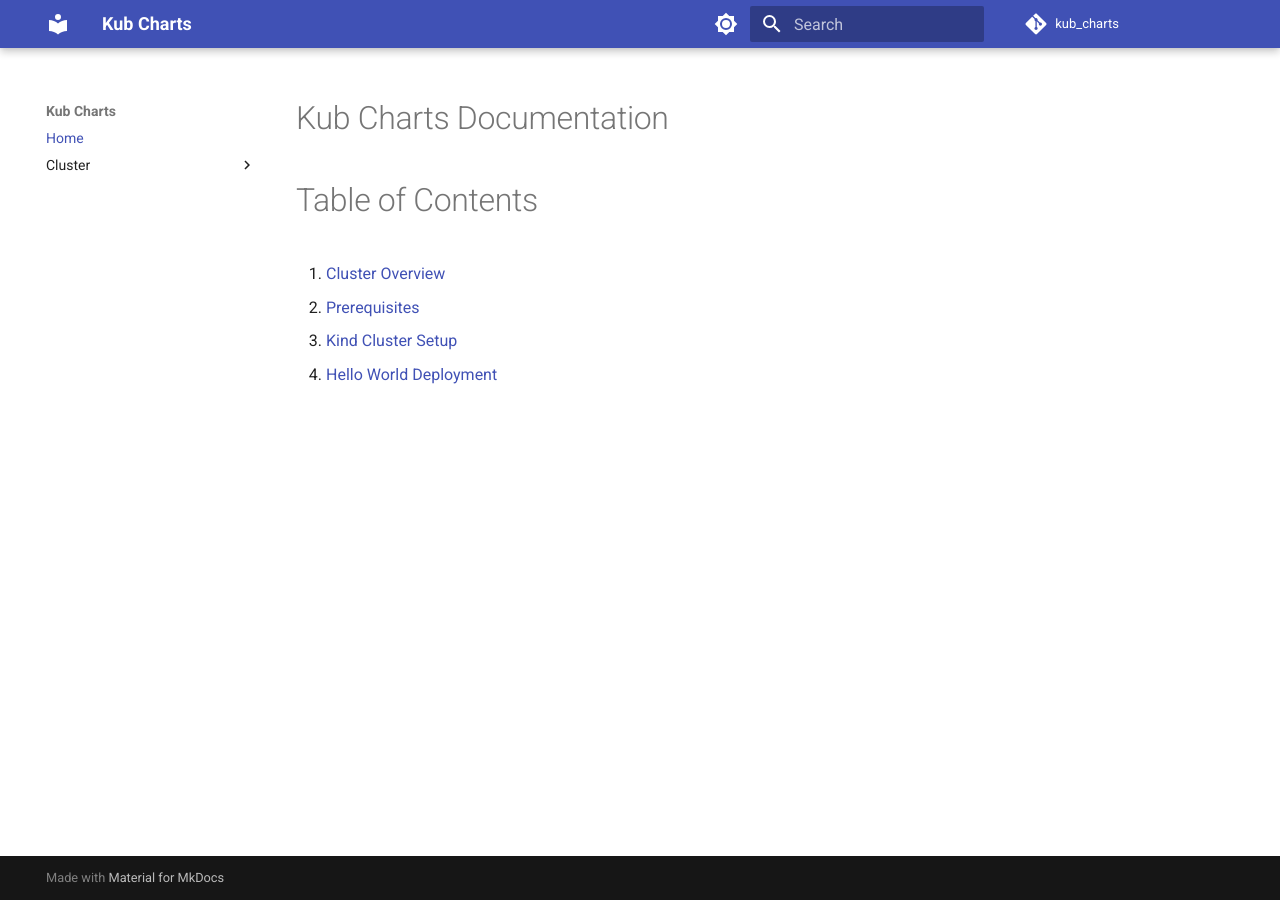
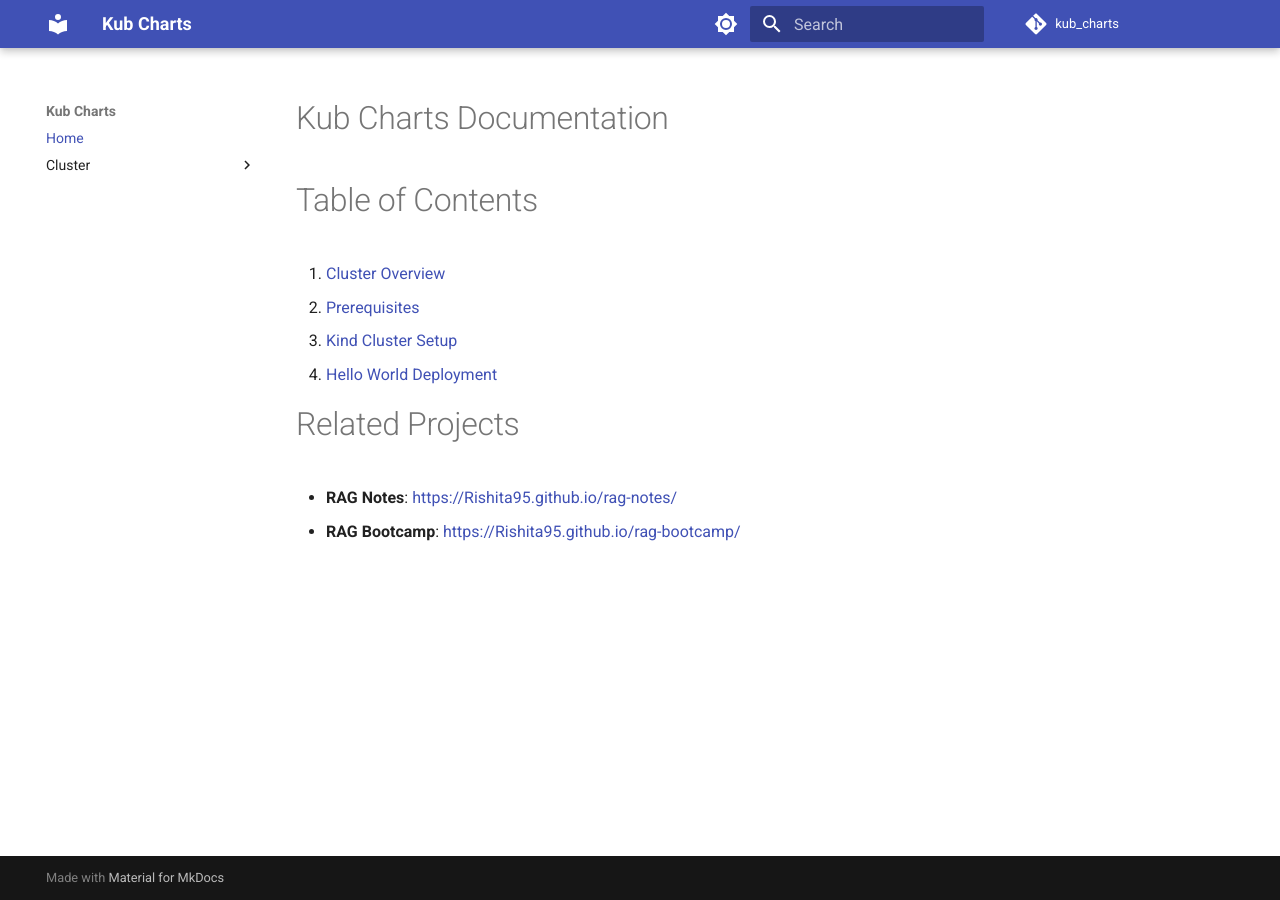
Before and after one commit to Rishita95/kub_charts, an MkDocs documentation site: the page built from docs/index.md, in a window 1280 px wide. Built offline with MkDocs 1.6.1 and Material for MkDocs 9.7.7, drawn with Linux system fonts in a browser that asks for light colours; comment, search, counter and statistics services are not loaded.

Commit message:
Add related project links to index

```diff
--- a/docs/index.md
+++ b/docs/index.md
@@ -6,3 +6,8 @@
 2. [Prerequisites](Cluster/Prerequisites.md)
 3. [Kind Cluster Setup](Cluster/Kind_Cluster_Setup.md)
 4. [Hello World Deployment](Cluster/Hello_World.md)
+
+# Related Projects
+
+- **RAG Notes**: <https://Rishita95.github.io/rag-notes/>
+- **RAG Bootcamp**: <https://Rishita95.github.io/rag-bootcamp/>
```
